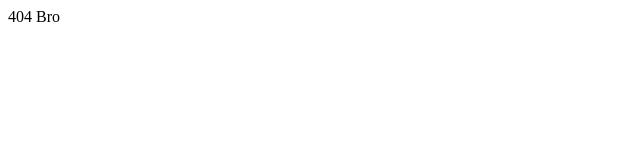
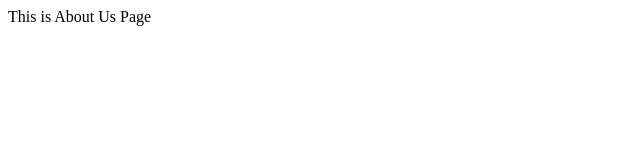
Before and after one commit to build-a-thing-and-show/core-ui, a React (Create React App) app: page /about in a window 1280 px wide. Shown: the top 160 px of the page, without its empty margins (0-640 px from the left). Built offline with nearby package versions, Linux system fonts and the light colour scheme.

Commit message:
Add about and login routes

```diff
--- a/src/App.js
+++ b/src/App.js
@@ -1,12 +1,16 @@
 import React from "react";
 import { BrowserRouter as Router, Routes, Route } from 'react-router-dom';
 import Home from "./components/Home";
+import Login from "./components/Login";
+import About from "./components/About";
 import NotFound from "./components/NotFound";
 
 export default () => {
     return <Router>
         <Routes>
             <Route path="/" element={<Home />} />
+            <Route path="/login" element={<Login />} />
+            <Route path="/about" element={<About />} />
             <Route path="*" element={<NotFound />} />
         </Routes>
     </Router>
--- /dev/null
+++ b/src/components/About.js
@@ -0,0 +1,5 @@
+import React from "react";
+
+export default () => {
+    return <div>This is About Us Page</div>
+};
--- /dev/null
+++ b/src/components/Login.js
@@ -0,0 +1,5 @@
+import React from "react";
+
+export default () => {
+    return <div>This is Login Page</div>
+};
```
